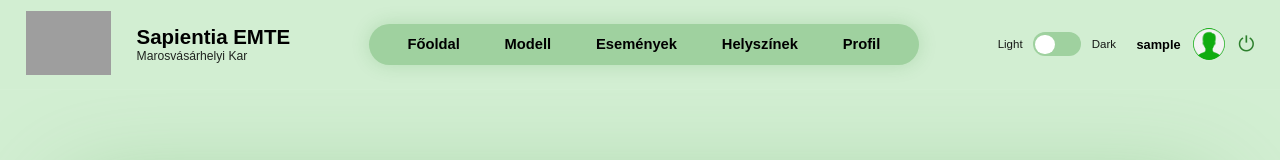
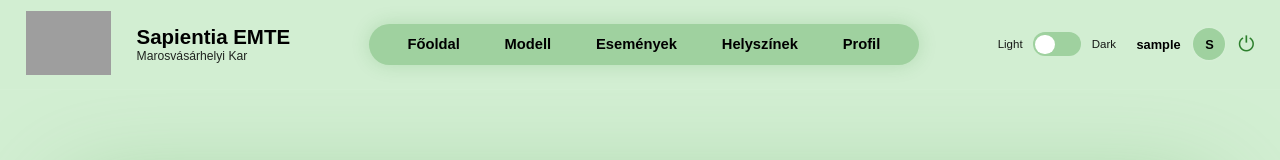
Before and after one commit to KiralyAlparCsaba/Sapi3D, a React (Vite) app in the folder frontend/: page /app in a window 1280 px wide. Shown: the top 160 px of the page. Built offline with nearby package versions, Linux system fonts and the light colour scheme; no server answers; sample sign-in values are in the browser's storage; grey boxes are pictures that could not be loaded.

Commit message:
show user avatar or initials fallback with instant refresh

```diff
--- a/frontend/src/components/layout/Navbar.jsx
+++ b/frontend/src/components/layout/Navbar.jsx
@@ -1,12 +1,27 @@
-import React, { useState } from "react";
+import React, { useEffect, useState } from "react";
 import { Link, useNavigate } from "react-router-dom";
 import "../../styles/Navbar.css";
 import { useAuth } from "../../context/AuthContext";
+import api from "../../services/api";
+
+function resolveAvatarUrl(avatarUrl) {
+  if (!avatarUrl) return "";
+  if (/^https?:\/\//i.test(avatarUrl)) return avatarUrl;
+
+  const envBase = (import.meta.env.VITE_API_URL || "").trim();
+  const base = envBase || `${window.location.protocol}//${window.location.hostname}:8000`;
+  const normalizedBase = base.replace(/\/$/, "");
+  const normalizedPath = avatarUrl.startsWith("/") ? avatarUrl : `/${avatarUrl}`;
+  return `${normalizedBase}${normalizedPath}`;
+}
 
 export default function Navbar({ theme, setTheme}) {
   const navigate = useNavigate();
   const { user, logout, isAuthenticated } = useAuth();
   const [drawerOpen, setDrawerOpen] = useState(false);
+  const [avatarUrl, setAvatarUrl] = useState("");
+  const [avatarLoadFailed, setAvatarLoadFailed] = useState(false);
+  const [avatarVersion, setAvatarVersion] = useState(0);
 
   let username = "Guest";
   let isAdmin = false;
@@ -15,6 +30,43 @@ export default function Navbar({ theme, setTheme}) {
     username = user.username || "Logged in user";
     isAdmin = user.role_id === 2;
   }
+
+  const initial = (username || "?").trim().charAt(0).toUpperCase() || "?";
+  const avatarSrc = avatarUrl ? `${avatarUrl}${avatarUrl.includes("?") ? "&" : "?"}v=${avatarVersion}` : "";
+
+  const loadAvatar = async () => {
+    if (!isAuthenticated) {
+      setAvatarUrl("");
+      setAvatarLoadFailed(false);
+      return;
+    }
+
+    try {
+      const res = await api.get("/auth/me");
+      const resolved = resolveAvatarUrl(res.data?.avatar_url || "");
+      setAvatarUrl(resolved);
+      setAvatarLoadFailed(false);
+      setAvatarVersion(Date.now());
+    } catch (_err) {
+      setAvatarUrl("");
+      setAvatarLoadFailed(false);
+    }
+  };
+
+  useEffect(() => {
+    loadAvatar();
+
+    const handleAvatarUpdated = (event) => {
+      void event;
+      loadAvatar();
+    };
+
+    window.addEventListener("avatar-updated", handleAvatarUpdated);
+
+    return () => {
+      window.removeEventListener("avatar-updated", handleAvatarUpdated);
+    };
+  }, [isAuthenticated, user?.user_id, user?.username]);
 
   const handleLogout = () => {
     logout();
@@ -68,7 +120,18 @@ export default function Navbar({ theme, setTheme}) {
           </div>
 
           <span className="nav-username">{username}</span>
-          <img src="/user-icon.png" alt="Profile" className="nav-profile" />
+          {avatarSrc && !avatarLoadFailed ? (
+            <img
+              src={avatarSrc}
+              alt="Profile"
+              className="nav-profile"
+              onError={() => setAvatarLoadFailed(true)}
+            />
+          ) : (
+            <div className="nav-profile nav-profile-fallback" aria-label="Profile initial">
+              {initial}
+            </div>
+          )}
           <button className="nav-logout" onClick={handleLogout}>⏻</button>
         </div>
 
@@ -110,7 +173,18 @@ export default function Navbar({ theme, setTheme}) {
           </div>
 
           <div className="drawer-user">
-            <img src="/user-icon.png" className="drawer-profile" />
+            {avatarSrc && !avatarLoadFailed ? (
+              <img
+                src={avatarSrc}
+                alt="Profile"
+                className="drawer-profile"
+                onError={() => setAvatarLoadFailed(true)}
+              />
+            ) : (
+              <div className="drawer-profile drawer-profile-fallback" aria-label="Profile initial">
+                {initial}
+              </div>
+            )}
             <span>{username}</span>
           </div>
 
--- a/frontend/src/styles/Navbar.css
+++ b/frontend/src/styles/Navbar.css
@@ -107,6 +107,16 @@
   box-shadow: 0 0 0.3em rgba(255, 255, 255, 0.2);
 }
 
+.nav-profile-fallback {
+  display: inline-flex;
+  align-items: center;
+  justify-content: center;
+  font-size: 1em;
+  font-weight: 800;
+  color: var(--text-color);
+  background: var(--capsule-bg);
+}
+
 .nav-logout {
   background: transparent;
   border: none;
@@ -208,6 +218,14 @@
 .drawer-menu a { color: var(--text-color); font-size: 18px; font-weight: 600; text-decoration: none; }
 .drawer-footer { margin-top: 20px; padding-bottom: 20px; display: flex; flex-direction: column; gap: 14px; }
 .drawer-profile { width: 45px; height: 45px; border-radius: 50%; background: var(--capsule-bg); }
+.drawer-profile-fallback {
+  display: inline-flex;
+  align-items: center;
+  justify-content: center;
+  font-size: 18px;
+  font-weight: 800;
+  color: var(--text-color);
+}
 .drawer-user { display: flex; align-items: center; gap: 12px; color: var(--text-color); font-size: 16px; font-weight: 600; }
 .drawer-user span { max-width: 140px; white-space: nowrap; overflow: hidden; text-overflow: ellipsis; }
 .drawer-logout { background: var(--capsule-bg); color: white; border: none; padding: 10px 0; border-radius: 20px; font-size: 16px; font-weight: 600; text-align: center; width: 100%; }
```
